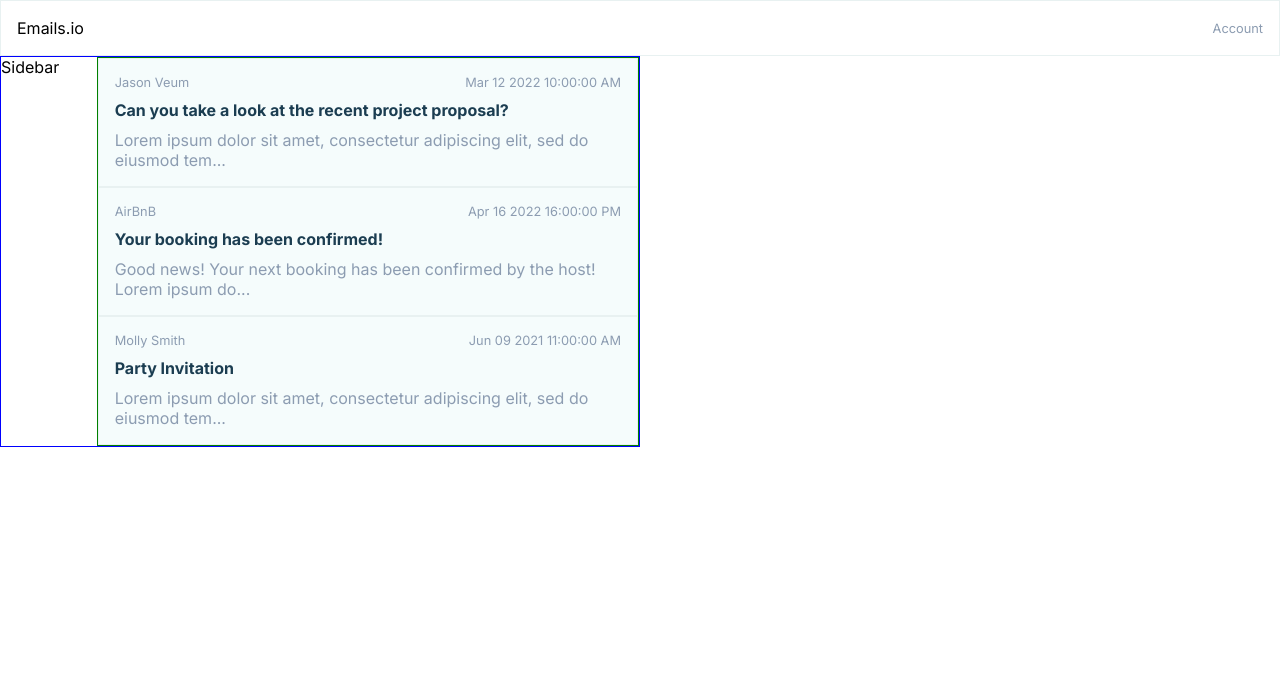
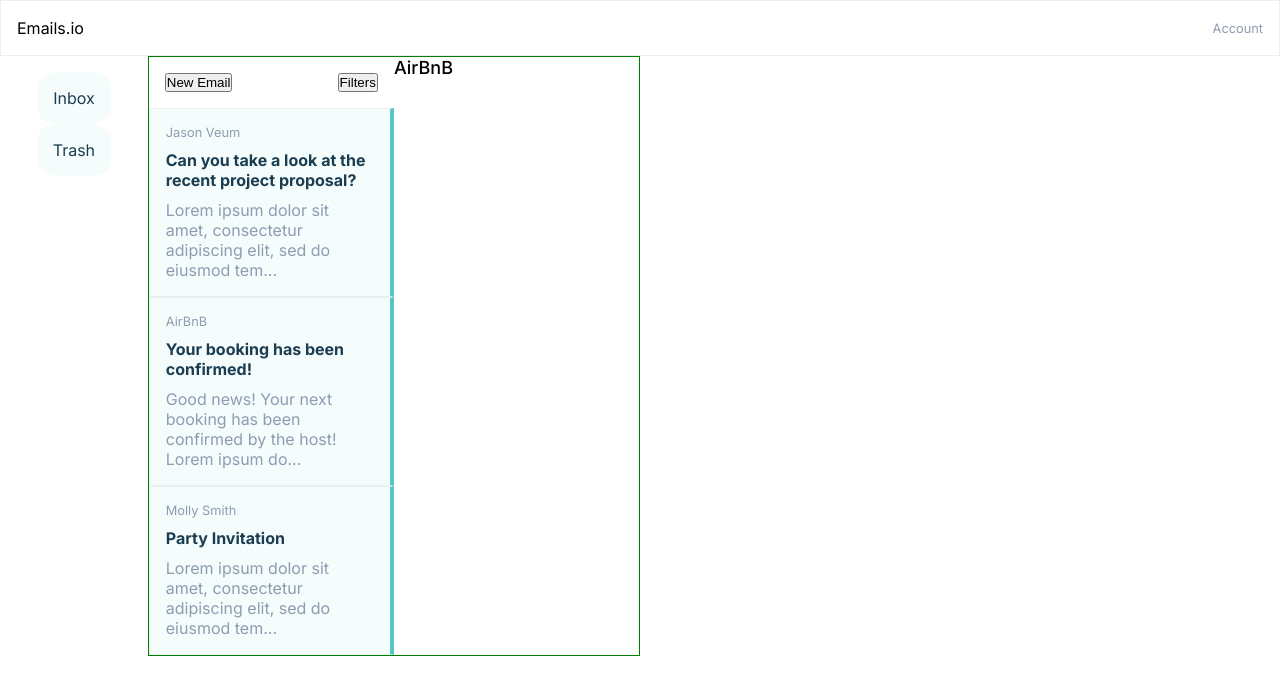
Before and after one commit to alespiridigliozzi/react-email-clone, a React (Create React App) app: page / in a window 1280 px wide. Shown: the top 694 px of the page. Built offline with nearby package versions, Linux system fonts and the light colour scheme.

Commit message:
fixed component/container props

```diff
--- a/src/App.scss
+++ b/src/App.scss
@@ -5,9 +5,10 @@
     display: grid;
     grid-template-columns: repeat(2, 1fr);
     font-family: 'Inter', sans-serif;
+    width: 100%;
 }
 
 .main-container {
-    border: 1px solid blue;
     display: flex;
+    width: 100%;
 }
--- a/src/Components/EmailBody/EmailBody.jsx
+++ b/src/Components/EmailBody/EmailBody.jsx
@@ -1,22 +1,14 @@
 import React from 'react'
-import { useParams } from 'react-router-dom'
 import './EmailBody.scss'
-import { data } from '../../data/data'
 
-const EmailBody = () => {
+const EmailBody = (props) => {
 
-    const { id } = useParams()
-
-    const emailDetails = data.filter(email => email.id == id)
-
-    const emailBody = emailDetails[0]
+    const { id, userName } = props
 
     return (
         <div className='email-body'>
-            <h3>{emailBody.date}</h3>
-            <h2>{emailBody.userName}</h2>
-            <h1>{emailBody.email_subject}</h1>
-         </div>
+            <h2>{userName}</h2>
+        </div>
     )
 }
 
--- a/src/Components/EmailBody/EmailBody.scss
+++ b/src/Components/EmailBody/EmailBody.scss
@@ -1,3 +1,5 @@
 .email-body {
     width: 85%;
+    grid-row: 1 / span 3;
+    grid-column: 2;
 }
--- /dev/null
+++ b/src/Components/EmailFilters/EmailFilters.jsx
@@ -0,0 +1,13 @@
+import React from 'react'
+import './EmailFilters.scss'
+
+const EmailFilters = () => {
+  return (
+    <div className='email-filters'>
+        <button>New Email</button>
+        <button>Filters</button>
+    </div>
+  )
+}
+
+export default EmailFilters
--- /dev/null
+++ b/src/Components/EmailFilters/EmailFilters.scss
@@ -0,0 +1,6 @@
+.email-filters {
+    display: flex;
+    align-items: center;
+    justify-content: space-between;
+    padding: 1rem;
+}
--- a/src/Components/EmailsList/EmailsList.jsx
+++ b/src/Components/EmailsList/EmailsList.jsx
@@ -1,27 +1,19 @@
 import React from 'react'
-import { Link } from 'react-router-dom'
-import { data } from '../../data/data'
 import './EmailsList.scss'
 
-const EmailsList = () => {
+const EmailsList = (props) => {
 
-    const emailsList = data.map(email => {
-        return (
-            <Link to={`/${email.id}`} key={email.id}>
-                <div className='emails-wrapper'>
-                    <div className='emails-wrapper__date'>
-                        <h4>{email.userName}</h4>
-                        <h4>{email.date}</h4>
-                    </div>
-                    <h3 className='bold-h3'>{email.email_subject}</h3>
-                    <p>{email.email_body1.substring(0, 75)}...</p>
-                </div>
-            </Link>
-        )
-    })
+    const { id, userName, date, emailSubject, emailBody1} = props
 
     return (
-        <div>{emailsList}</div>
+        <div className='emails-wrapper' key={id}>
+            <div className='emails-wrapper__date'>
+                <h4>{userName}</h4>
+                <h4>{date}</h4>
+            </div>
+            <h3 className='bold-h3'>{emailSubject}</h3>
+            <p>{emailBody1.substring(0, 75)}...</p>
+        </div>
     )
 }
 
--- a/src/Components/EmailsList/EmailsList.scss
+++ b/src/Components/EmailsList/EmailsList.scss
@@ -3,6 +3,7 @@
 
 .emails-wrapper {
     border: 1px solid $border-color;
+    border-right: 4px solid $primary-green;
     padding: 1rem;
     background-color: $secondary-green;
 
--- a/src/Components/Sidebar/Sidebar.jsx
+++ b/src/Components/Sidebar/Sidebar.jsx
@@ -3,7 +3,12 @@ import './Sidebar.scss'
 
 const Sidebar = () => {
   return (
-    <div className='sidebar'>Sidebar</div>
+    <div className='sidebar'>
+        <div className="sidebar__menu">
+            <a href='#'>Inbox</a>
+            <a href='#'>Trash</a>
+        </div>
+    </div>
   )
 }
 
--- a/src/Components/Sidebar/Sidebar.scss
+++ b/src/Components/Sidebar/Sidebar.scss
@@ -1,3 +1,20 @@
+@use '../../Styles/variables' as *;
+
 .sidebar {
-    width: 15%;
+    width: 25%;
+    padding: 1rem;
+
+    &__menu {
+        display: grid;
+        grid-template-columns: 1fr;
+        justify-items: center;
+
+        a {
+            font-size: 1rem;
+            color: $primary-blue;
+            padding: 1rem;
+            background-color: $secondary-green;
+            border-radius: 30%;
+        }
+    }
 }
--- a/src/Containers/EmailsContainer/EmailsContainer.jsx
+++ b/src/Containers/EmailsContainer/EmailsContainer.jsx
@@ -1,20 +1,31 @@
-import React, {useState} from 'react'
+import React from 'react'
 import EmailsList from '../../Components/EmailsList/EmailsList'
 import EmailBody from '../../Components/EmailBody/EmailBody'
-import { BrowserRouter as Router, Route, Routes } from 'react-router-dom'
 import './EmailsContainer.scss'
+import EmailFilters from '../../Components/EmailFilters/EmailFilters'
+import { data } from '../../data/data'
 
 const EmailsContainer = () => {
 
+    const emailsList = data.map(email => {
+        return (
+            <EmailsList
+            key={email.id}
+            id={email.id}
+            userName={email.userName}
+            data={email.date}
+            emailSubject={email.email_subject}
+            emailBody1={email.email_body1}
+            />
+        )
+    })
+
     return (
-        <Router>
             <div className='emails-container'>
-                <Routes>
-                    <Route path='/' element={<EmailsList />} />
-                    <Route path='/:id' element={<EmailBody />} />
-                </Routes>
+                <EmailFilters />
+                {emailsList}
+                <EmailBody id={data[0].id} userName={data[1].userName}/>
             </div>
-        </Router>
     )
 }
 
--- a/src/Containers/EmailsContainer/EmailsContainer.scss
+++ b/src/Containers/EmailsContainer/EmailsContainer.scss
@@ -1,5 +1,6 @@
 .emails-container {
     border: 1px solid green;
     width: 85%;
-    display: flex;
+    display: grid;
+    grid-template-columns: repeat(2, 1fr);
 }
```
